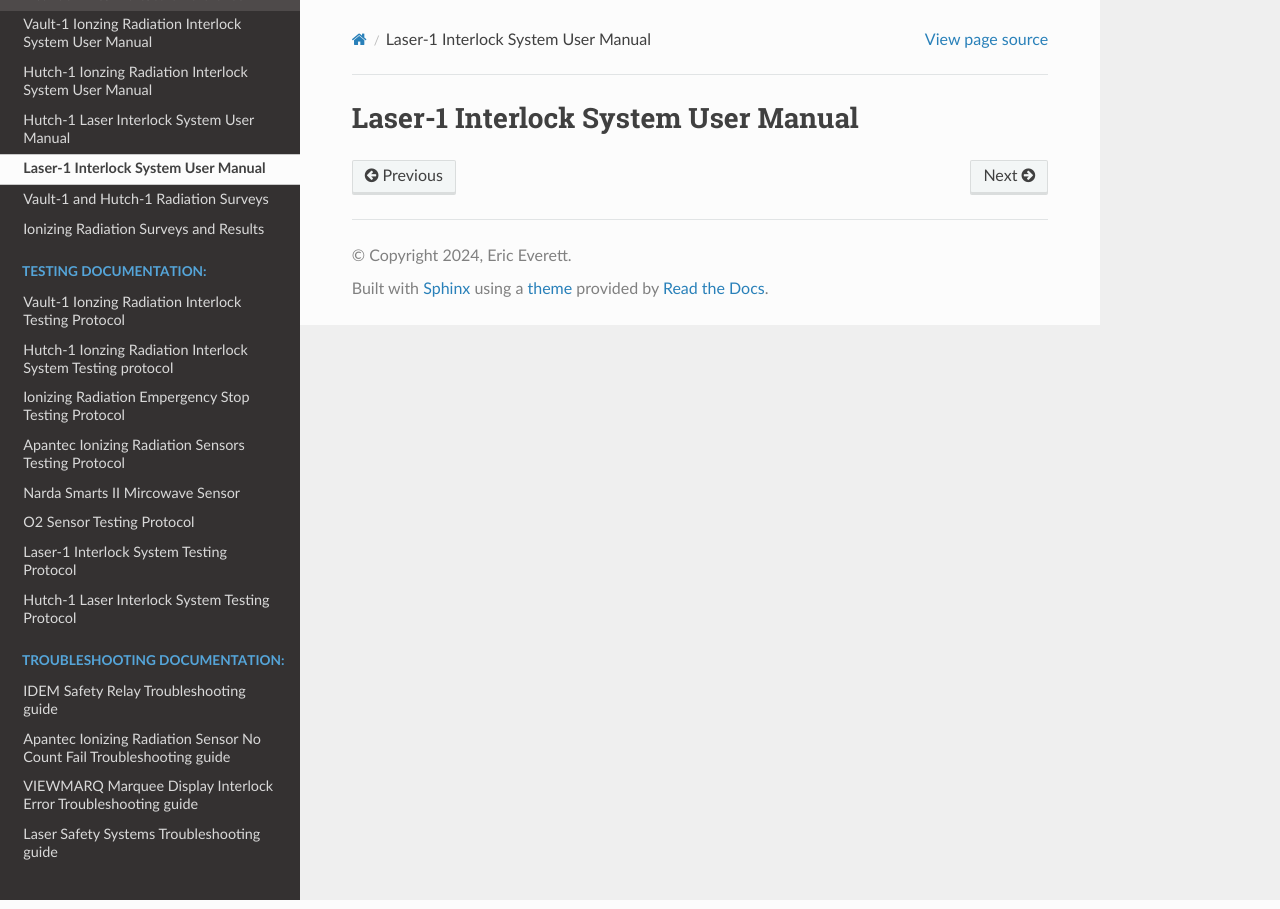
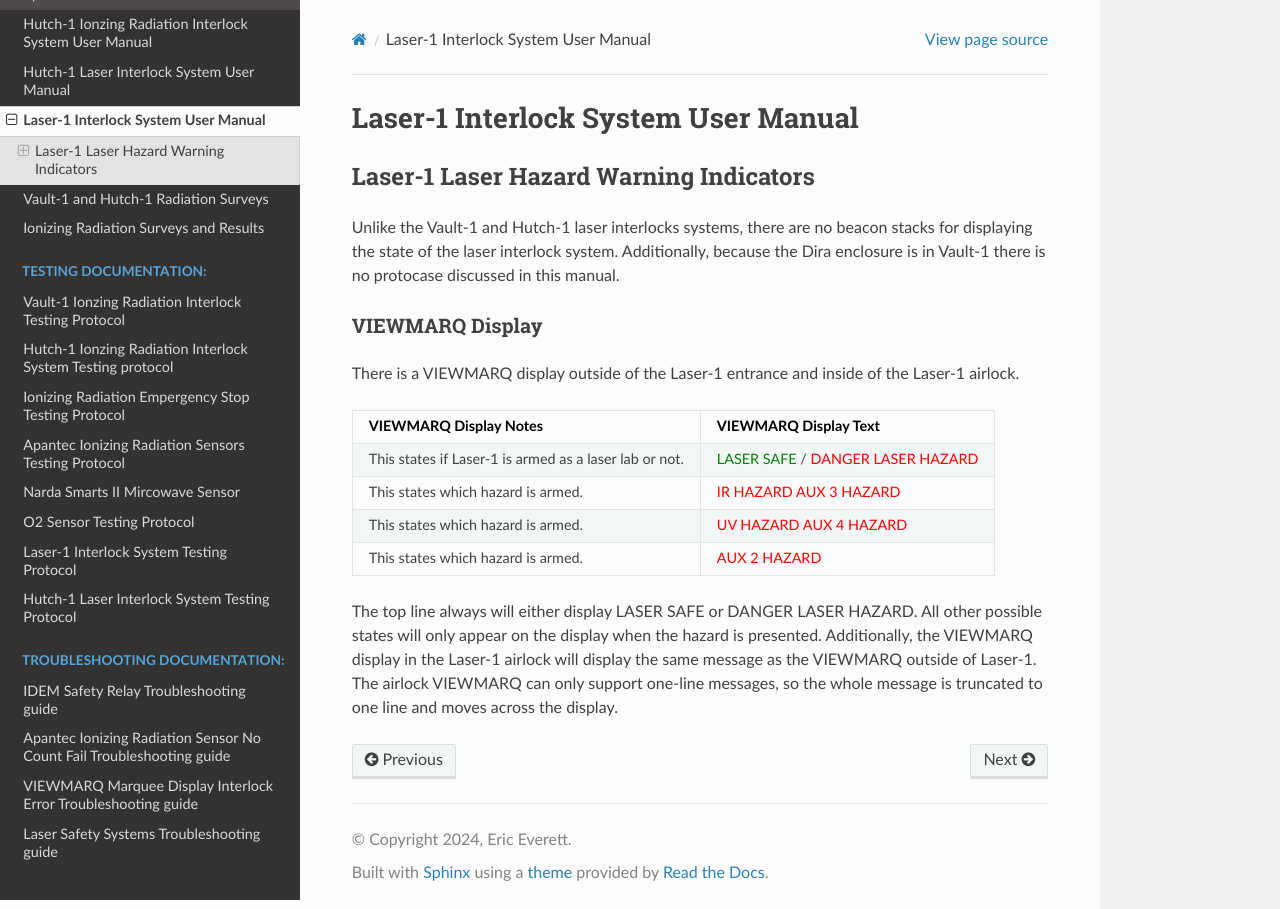
Before and after one commit to eseverett/CXLS_Interlocks_Docs, a Sphinx documentation site: the page built from source/user_documentation/Laser-1.rst, in a window 1280 px wide. Built offline with Sphinx 7.4.7 and the Read the Docs theme 2.0.0, drawn with Linux system fonts in a browser that asks for light colours; pages that are not in the unit, such as notebooks, are missing from menus; some of the changed text lies outside the part shown.

Commit message:
started Laser-1 user doc

```diff
--- a/source/user_documentation/Laser-1.rst
+++ b/source/user_documentation/Laser-1.rst
@@ -1,2 +1,30 @@
 Laser-1 Interlock System User Manual
 ====================================
+
+Laser-1 Laser Hazard Warning Indicators
+---------------------------------------
+
+Unlike the Vault-1 and Hutch-1 laser interlocks systems, there are no beacon stacks for displaying the state of the laser interlock system.
+Additionally, because the Dira enclosure is in Vault-1 there is no protocase discussed in this manual.
+
+VIEWMARQ Display
+^^^^^^^^^^^^^^^^
+
+There is a VIEWMARQ display outside of the Laser-1 entrance and inside of the Laser-1 airlock.
+
++-------------------------------------------------------------+----------------------------------------------------+
+| VIEWMARQ Display Notes                                      | VIEWMARQ Display Text                              |
++=============================================================+====================================================+
+| This states if Laser-1 is armed as a laser lab or not.      | :green:`LASER SAFE` / :red:`DANGER LASER HAZARD`   |
++-------------------------------------------------------------+----------------------------------------------------+
+| This states which hazard is armed.                          | :red:`IR HAZARD`        :red:`AUX 3 HAZARD`        |
++-------------------------------------------------------------+----------------------------------------------------+
+| This states which hazard is armed.                          | :red:`UV HAZARD`     :red:`AUX 4 HAZARD`           |
++-------------------------------------------------------------+----------------------------------------------------+
+| This states which hazard is armed.                          | :red:`AUX 2 HAZARD`                                |
++-------------------------------------------------------------+----------------------------------------------------+
+
+The top line always will either display LASER SAFE or DANGER LASER HAZARD.
+All other possible states will only appear on the display when the hazard is presented.
+Additionally, the VIEWMARQ display in the Laser-1 airlock will display the same message as the VIEWMARQ outside of Laser-1.
+The airlock VIEWMARQ can only support one-line messages, so the whole message is truncated to one line and moves across the display.
```
Also changed, not shown: 5 other files.
